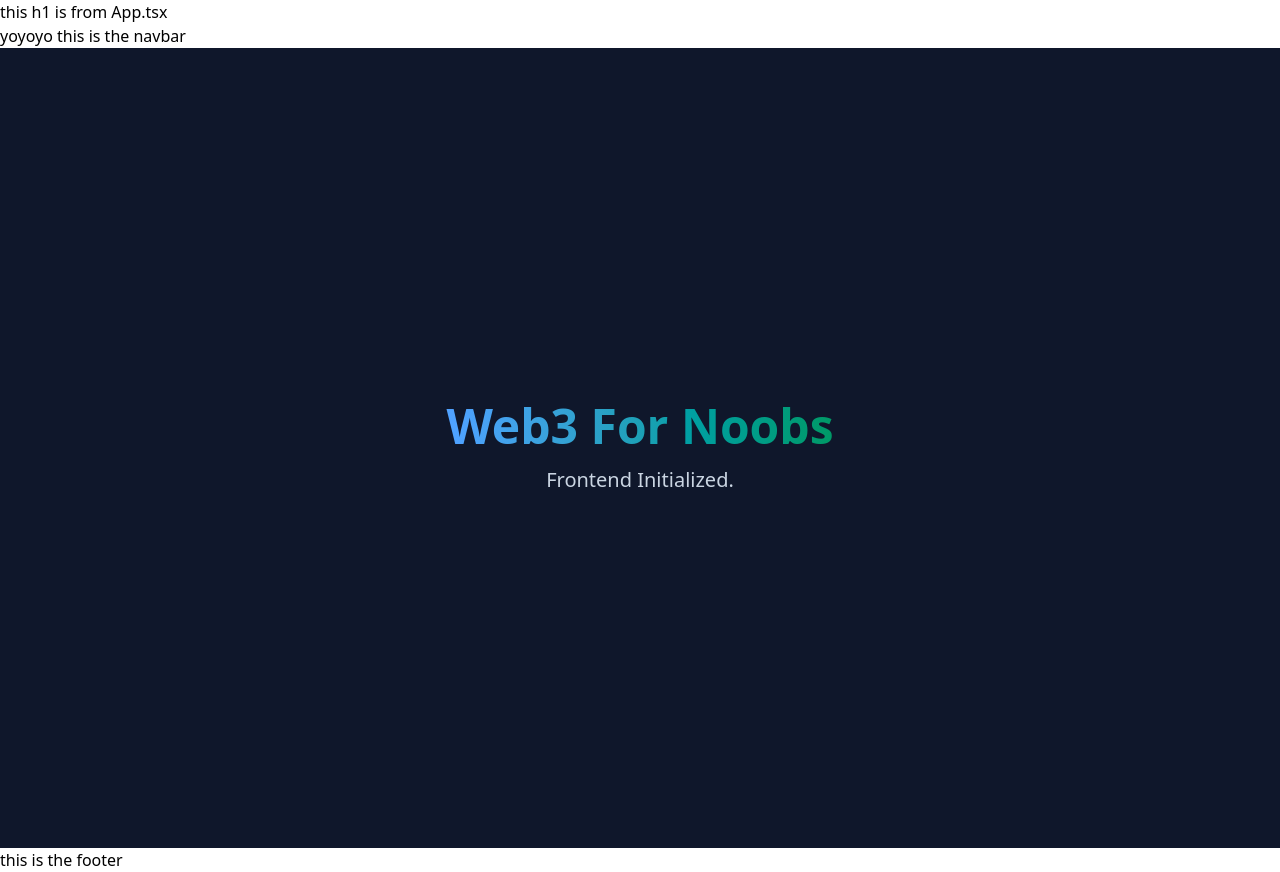
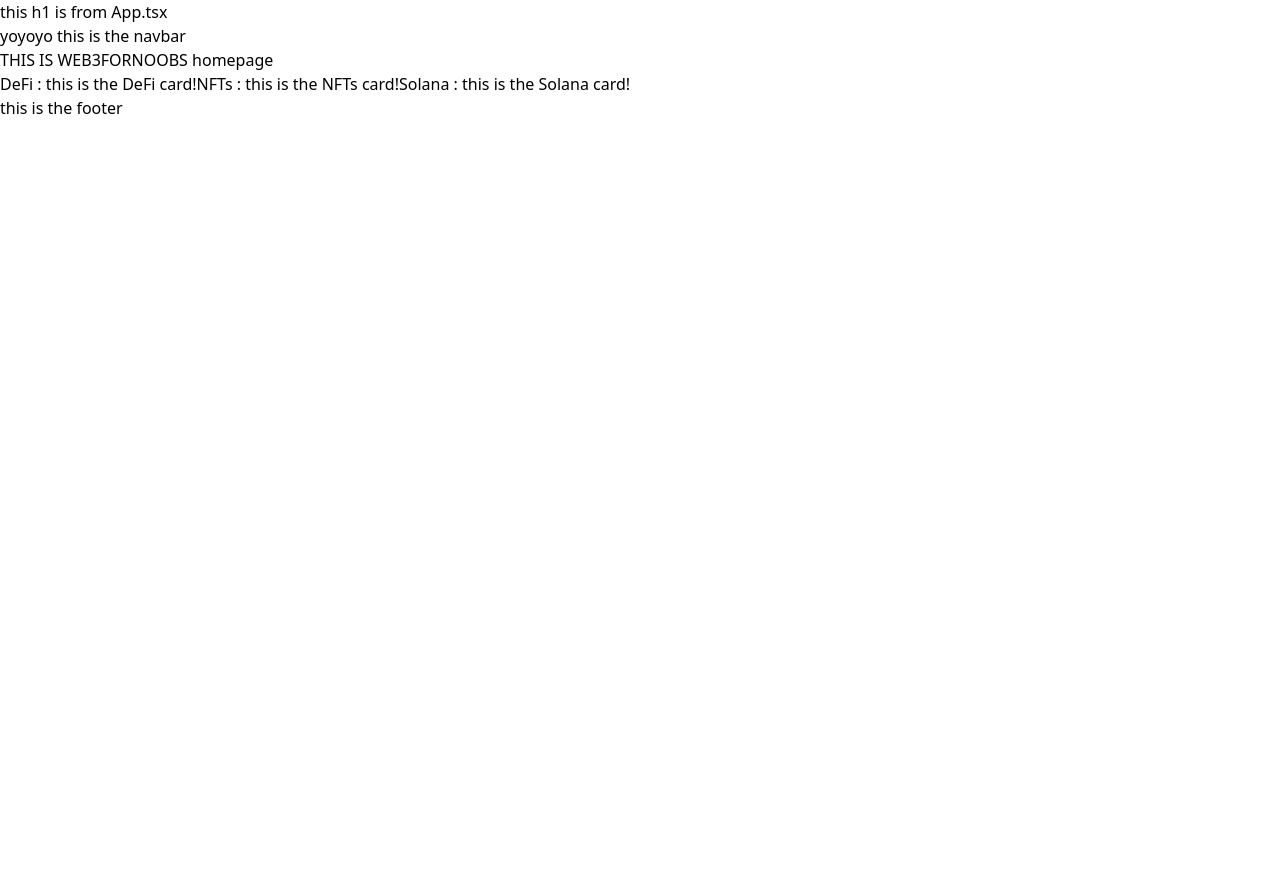
Before and after one commit to manishpoko/web3-for-noobs, a React app in the folder frontend/: page / in a window 1280 px wide. After the commit the page ends 800 px from the top, so only its background shows below. Built offline with nearby package versions, Linux system fonts and the light colour scheme; the HTML template or start-up script is replaced by a standard one.

Commit message:
added homepage logic

```diff
--- a/frontend/src/components/CategoryCard.tsx
+++ b/frontend/src/components/CategoryCard.tsx
@@ -14,7 +14,7 @@ export default function CategoryCard(categoryCard: CategoryCard) {
 
     return (
         <Link to= {`/categories/${categoryCard.slug}`}>
-            this is the {categoryCard.title} card!
+            {categoryCard.title} : this is the {categoryCard.title} card!
         </Link>
 
     )
--- a/frontend/src/pages/CategoryPage.tsx
+++ b/frontend/src/pages/CategoryPage.tsx
@@ -1,12 +1,20 @@
 import { useEffect, useState } from "react";
 import { useParams } from "react-router-dom";
+
+interface PostType {
+    id: string,
+    title: string,
+    slug: string,
+
+}
+
 
 const CategoryPage = () => {
   const params = useParams();
 
   //need a posts variable to hold list of articles returned from API
 
-  const [categoryPost, setCategoryPost] = useState([]);
+  const [categoryPost, setCategoryPost] = useState<PostType[]>([]);
 
   useEffect(() => {
     const fetchData = async () => {
--- a/frontend/src/pages/HomePage.tsx
+++ b/frontend/src/pages/HomePage.tsx
@@ -1,23 +1,35 @@
-export default function HomePage() {
+
+import CategoryCard from "../components/CategoryCard";
+
+const MOCK_CATEGORIES = [
+  { id: 1, title: "DeFi", description: "Decentralized Finance basics.", slug: "defi" },
+  { id: 2, title: "NFTs", slug: "nfts", description: "Digital ownership and marketplaces." },
+  { id: 3, title: "Solana", slug: "solana", description: "High speed, low cost blockchain." },
+];
 
 
 
 
-
-
-
-
-
-
+export default function HomePage() {
 
   return (
-    <div className="min-h-screen bg-slate-900 text-white flex items-center justify-center">
-      <div className="text-center">
-        <h1 className="text-5xl font-bold text-transparent bg-clip-text bg-gradient-to-r from-blue-400 to-emerald-600 mb-4">
-          Web3 For Noobs
-        </h1>
-        <p className="text-xl text-slate-300">Frontend Initialized.</p>
-      </div>
+    <div>
+        <h1>THIS IS WEB3FORNOOBS homepage</h1>
+        <div>
+            {MOCK_CATEGORIES.map((categ) => (
+                <CategoryCard
+                key={categ.id}
+                title={categ.title}
+                description={categ.description}
+                slug={categ.slug}
+
+                />
+
+            ))
+
+            }
+        </div>
+
     </div>
   );
 }
```
